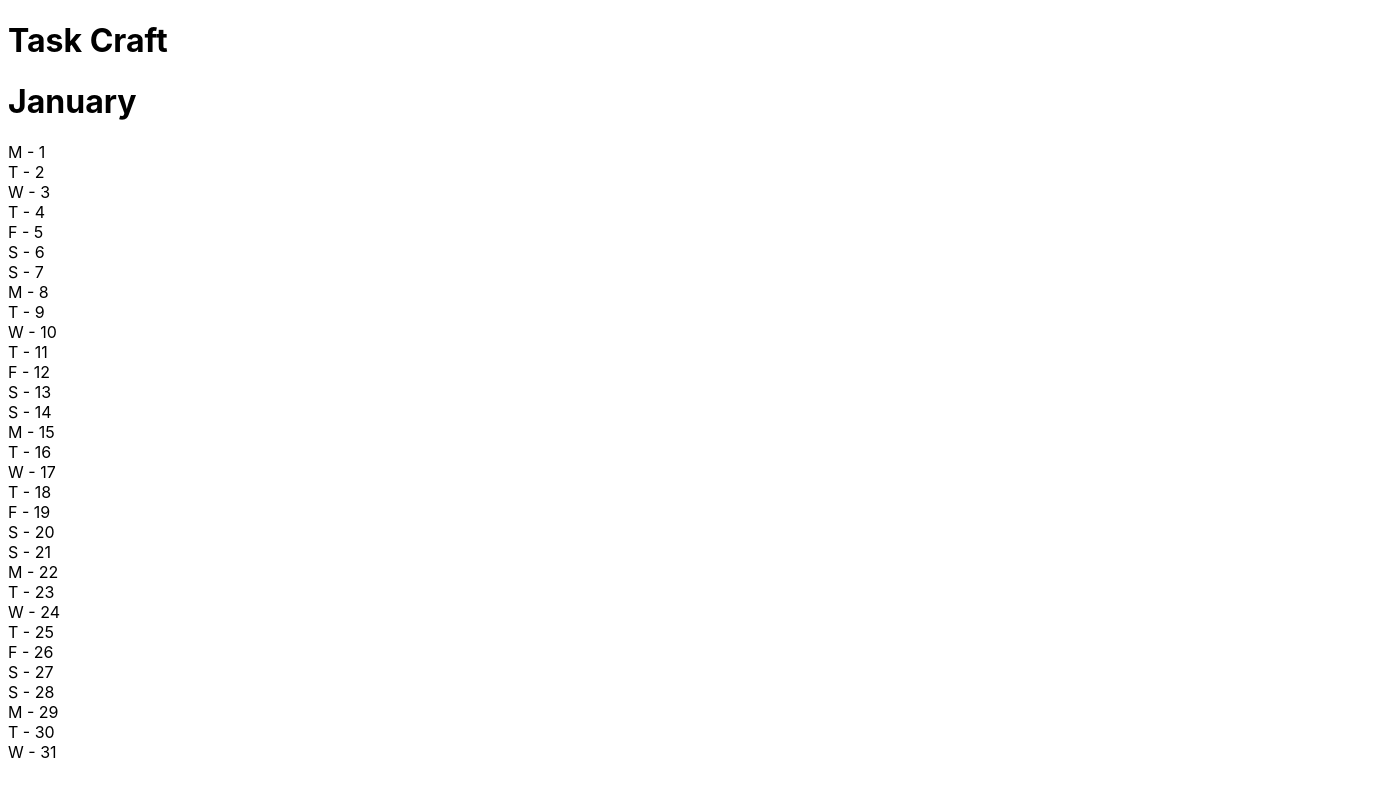
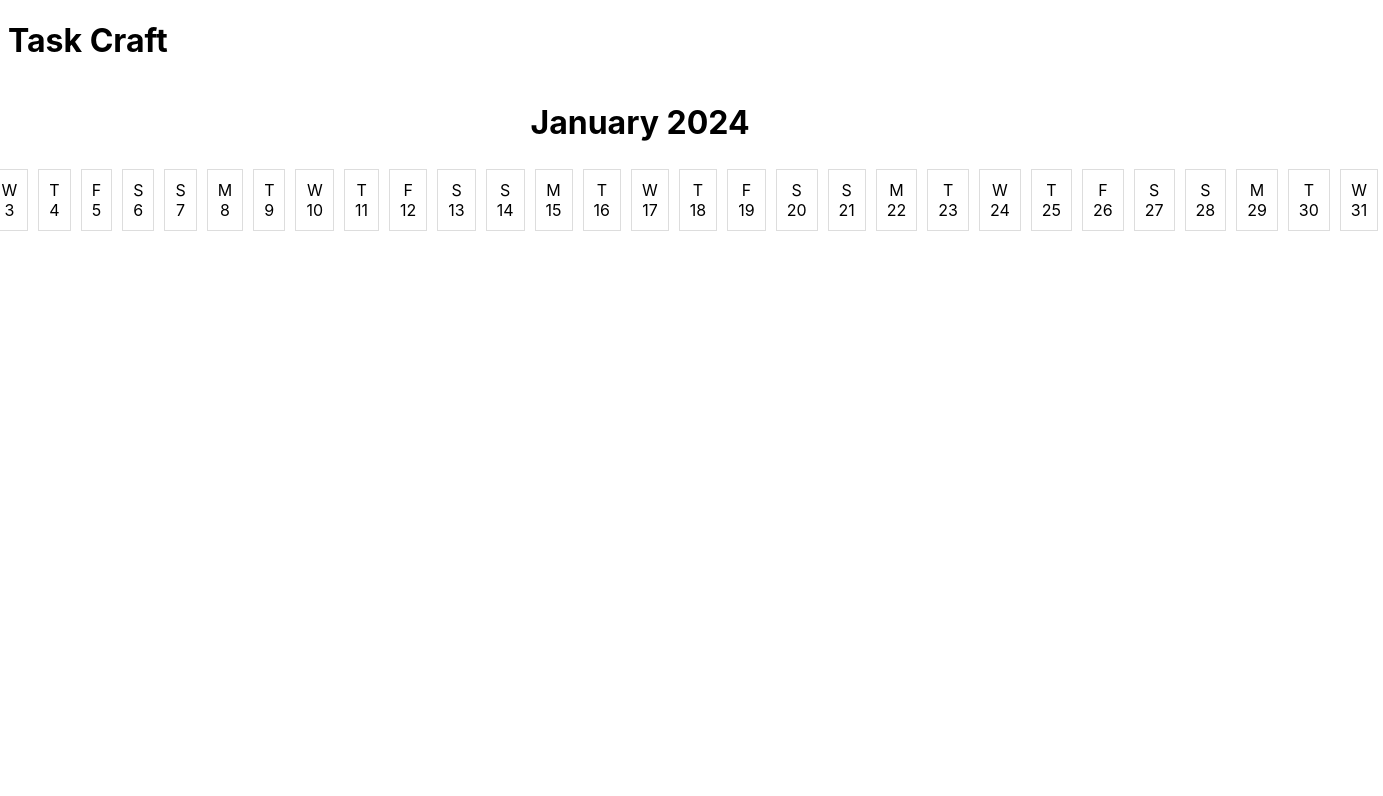
Before and after one commit to chingu-voyages/v47-tier2-team-11, a React (Vite) app in the folder task-craft/: page / in a window 1280 px wide. Shown: the top 796 px of the page, 1383 px wide, since content can reach past the window. Built offline with nearby package versions, Linux system fonts and the light colour scheme.

Commit message:
Add css to change the layout

```diff
--- /dev/null
+++ b/task-craft/src/components/DateComponent.css
@@ -0,0 +1,16 @@
+.date-component-container {
+  display: flex;
+  flex-direction: column;
+  align-items: center;
+}
+
+.date-row {
+  display: flex;
+}
+
+.date-column {
+  text-align: center;
+  margin: 5px;
+  padding: 10px;
+  border: 1px solid #ddd;
+}
--- a/task-craft/src/components/DateComponent.jsx
+++ b/task-craft/src/components/DateComponent.jsx
@@ -1,27 +1,28 @@
 import React, { useState, useEffect } from "react";
-
+import "./DateComponent.css";
 /* Generates the dates and days for the current month and sets the state with the result.
 @param {object} data - input data for the component
 @return {JSX.Element} the rendered DateComponent */
 export default function DateComponent() {
   const [datesAndDays, setDatesAndDays] = useState([]);
-  const [month, setMonth] = useState([]);
+  const [monthAndYear, setMonthAndYear] = useState("");
   /**
    * Generates dates and days for the current month and sets the result.
    */
   function generateDateAndDays() {
     const currentDate = new Date();
     const currentMonth = currentDate.getMonth() + 1; // Adding 1 to get the current month number (0-indexed)
-    setMonth(currentDate.toLocaleString("default", { month: "long" }));
-    const daysInMonth = new Date(
-      currentDate.getFullYear(),
-      currentMonth,
-      0
-    ).getDate(); // Getting the number of days in the current month
+    const currentYear = currentDate.getFullYear();
+    setMonthAndYear(
+      `${currentDate.toLocaleString("default", {
+        month: "long",
+      })} ${currentYear}`
+    );
+    const daysInMonth = new Date(currentYear, currentMonth, 0).getDate(); // Getting the number of days in the current month
     const datesAndDays = [];
     for (let i = 1; i <= daysInMonth; i++) {
-      const date = new Date(currentDate.getFullYear(), currentMonth - 1, i); // Creating date for each day of the month
-      const dayOfWeek = date.toLocaleDateString("en-US", {
+      const date = new Date(currentYear, currentMonth - 1, i); // Creating date for each day of the month
+      const dayOfWeek = date.toLocaleDateString("default", {
         weekday: "narrow",
       }); // Getting the day of the week for the date
       const dayOfMonth = date.getDate(); // Getting the day of the month
@@ -34,13 +35,16 @@
   }, []);
 
   return (
-    <div>
-      <h1>{month}</h1>
-      {datesAndDays.map((item, index) => (
-        <div key={index}>
-          {item.dayOfWeek} - {item.dayOfMonth}
-        </div>
-      ))}
+    <div className="date-component-container">
+      <h1>{monthAndYear}</h1>
+      <div className="date-row">
+        {datesAndDays.map((item, index) => (
+          <div key={index} className="date-column">
+            <div>{item.dayOfWeek}</div>
+            <div>{item.dayOfMonth}</div>
+          </div>
+        ))}
+      </div>
     </div>
   );
 }
```
